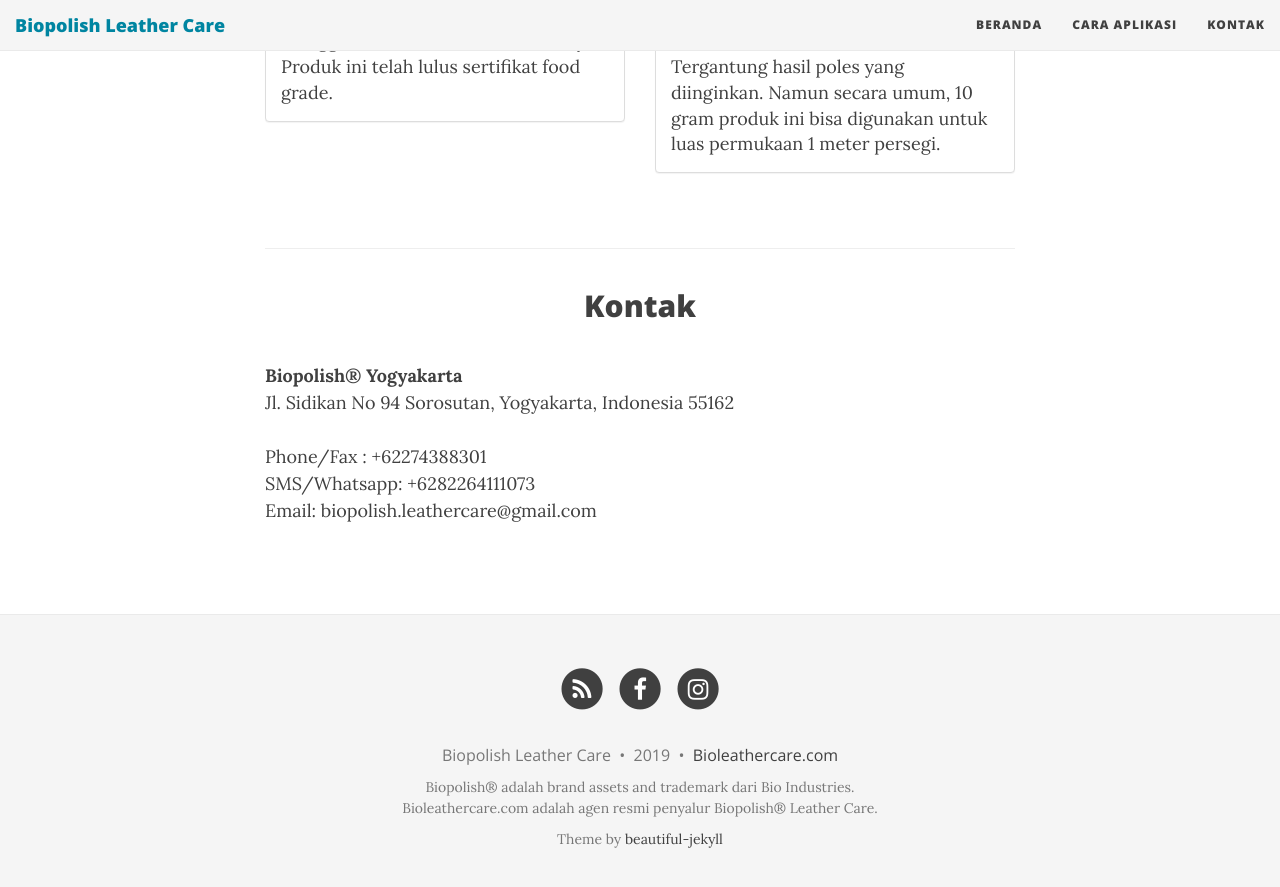
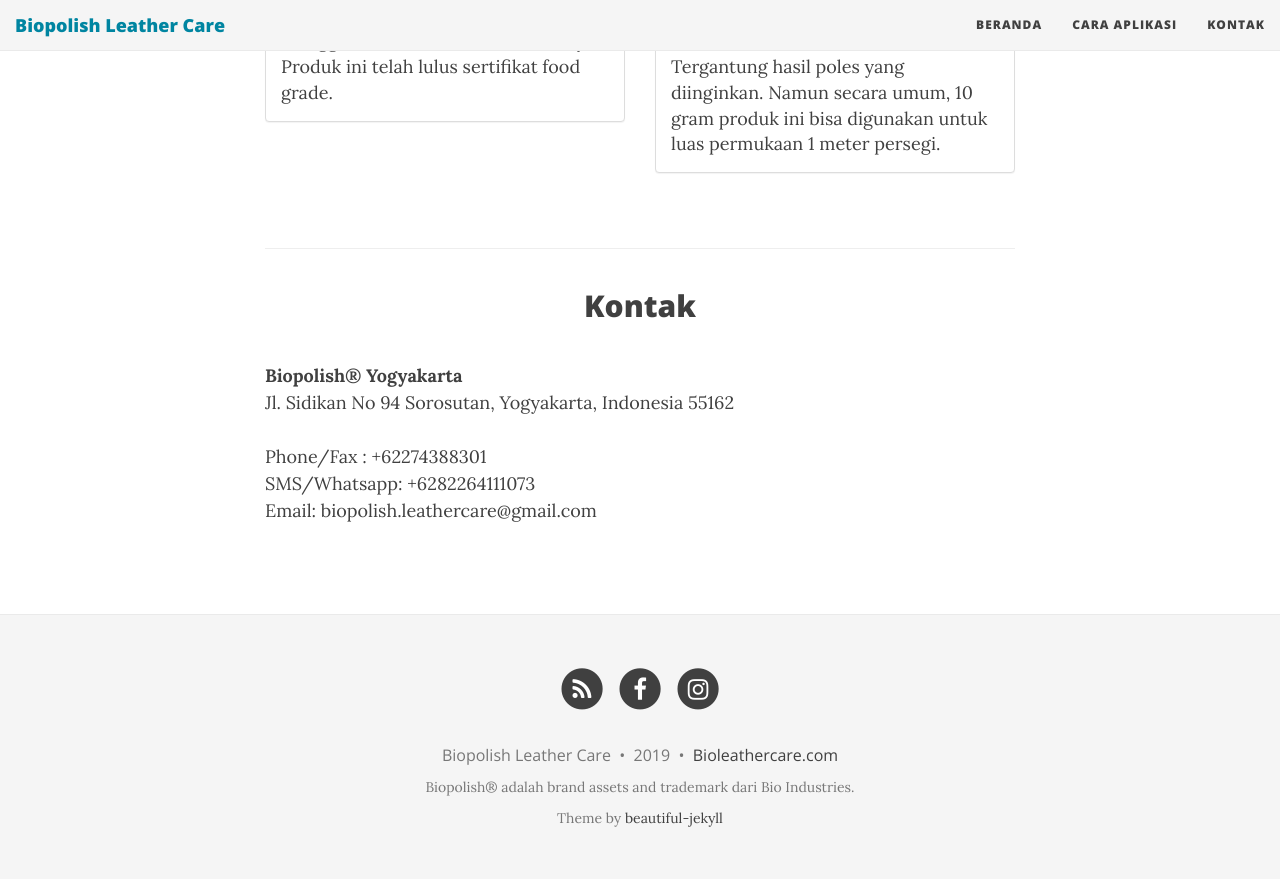
Before and after one commit to bioleathercare/bioleathercare.github.io, a Jekyll site: the page built from index.html, in a window 1280 px wide and 900 px high, scrolled down 7696 px. Shown: the top 887 px of the window. Built offline with Jekyll 4.4.1, drawn with Linux system fonts in a browser that asks for light colours; nearby versions of some CDN libraries; the list of posts is cut into pages by our own code.

Commit message:
Update footer.html

```diff
--- a/_includes/footer.html
+++ b/_includes/footer.html
@@ -42,7 +42,6 @@
       </p>
       <p class="theme-by text-muted">
         Biopolish® adalah brand assets and trademark dari Bio Industries.<br>
-        Bioleathercare.com adalah agen resmi penyalur Biopolish® Leather Care.
       </p>
         <!-- Please don't remove this, keep my open source work credited :) -->
       <p class="theme-by text-muted">
```
